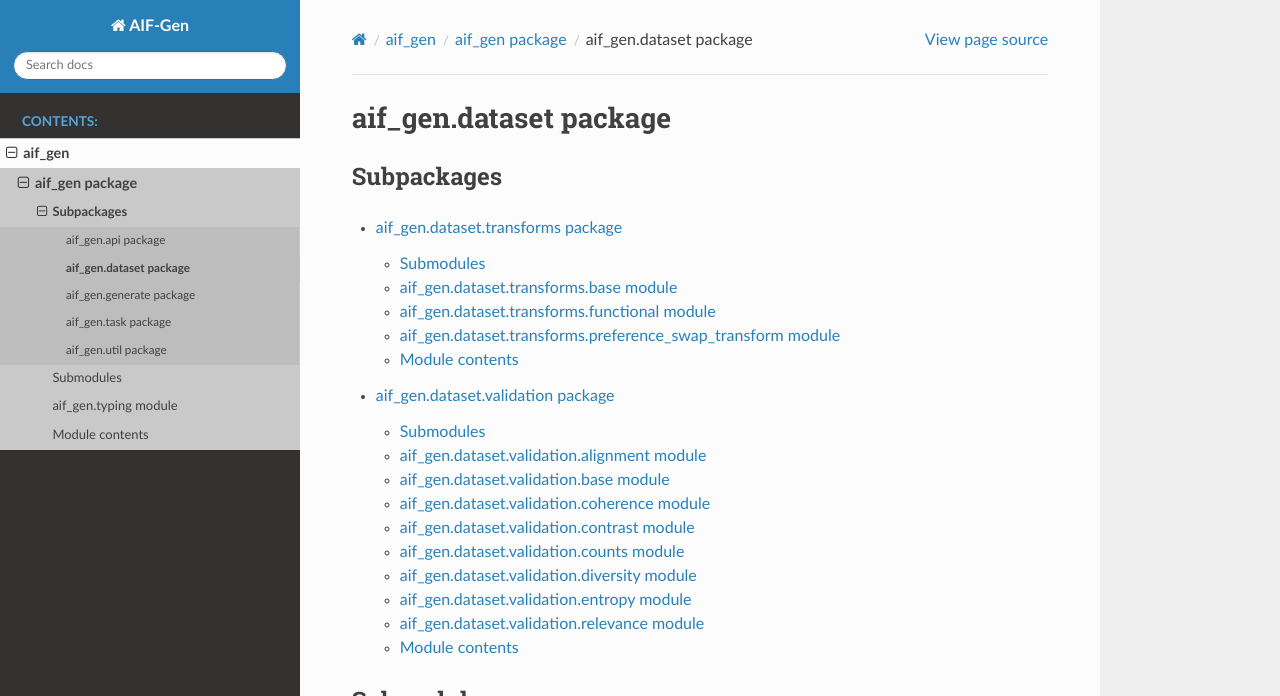
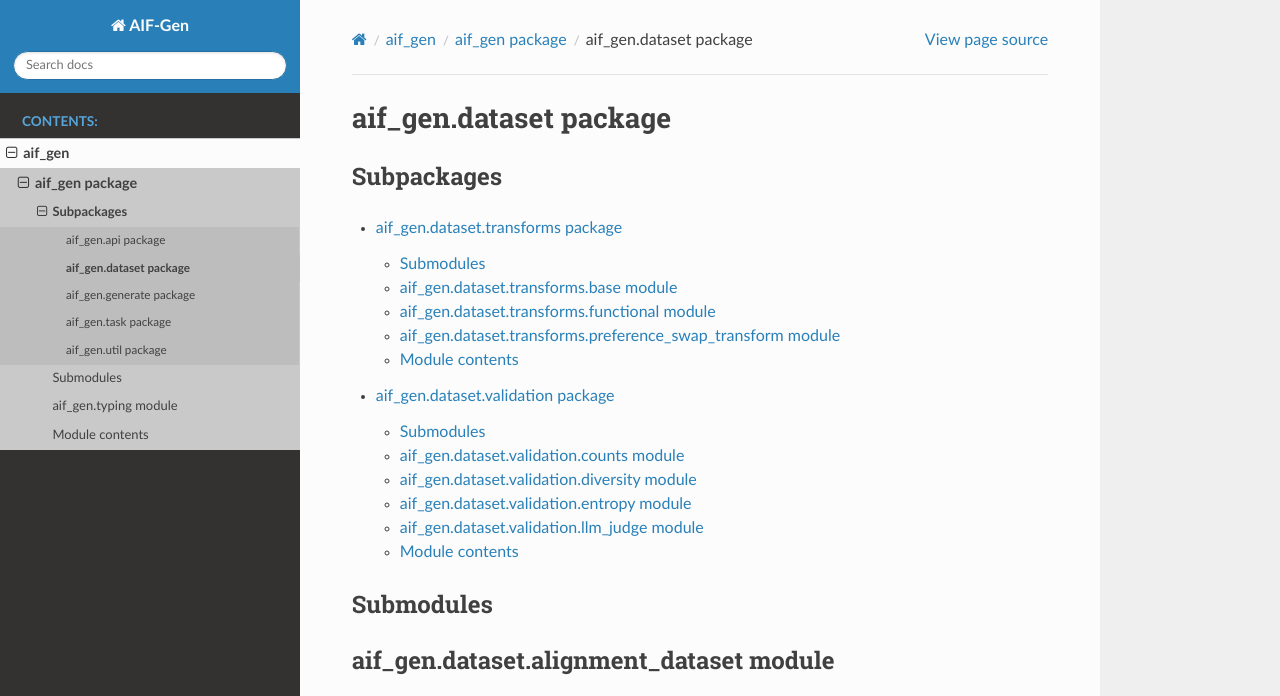
Before and after one commit to amgadelgamal/AIF-Gen, a Sphinx documentation site: the page built from docs/source/aif_gen.dataset.rst, in a window 1280 px wide and 900 px high, cut to the strip 0-696 px from the top of the window. Built offline with Sphinx 7.4.7 and the Read the Docs theme 3.1.0, drawn with Linux system fonts in a browser that asks for light colours.

Commit message:
Upload new documentation

```diff
--- a/docs/source/aif_gen.dataset.validation.rst
+++ b/docs/source/aif_gen.dataset.validation.rst
@@ -3,38 +3,6 @@ aif\_gen.dataset.validation package
 
 Submodules
 ----------
-
-aif\_gen.dataset.validation.alignment module
---------------------------------------------
-
-.. automodule:: aif_gen.dataset.validation.alignment
-   :members:
-   :undoc-members:
-   :show-inheritance:
-
-aif\_gen.dataset.validation.base module
----------------------------------------
-
-.. automodule:: aif_gen.dataset.validation.base
-   :members:
-   :undoc-members:
-   :show-inheritance:
-
-aif\_gen.dataset.validation.coherence module
---------------------------------------------
-
-.. automodule:: aif_gen.dataset.validation.coherence
-   :members:
-   :undoc-members:
-   :show-inheritance:
-
-aif\_gen.dataset.validation.contrast module
--------------------------------------------
-
-.. automodule:: aif_gen.dataset.validation.contrast
-   :members:
-   :undoc-members:
-   :show-inheritance:
 
 aif\_gen.dataset.validation.counts module
 -----------------------------------------
@@ -60,10 +28,10 @@ aif\_gen.dataset.validation.entropy module
    :undoc-members:
    :show-inheritance:
 
-aif\_gen.dataset.validation.relevance module
---------------------------------------------
+aif\_gen.dataset.validation.llm\_judge module
+---------------------------------------------
 
-.. automodule:: aif_gen.dataset.validation.relevance
+.. automodule:: aif_gen.dataset.validation.llm_judge
    :members:
    :undoc-members:
    :show-inheritance:
```
